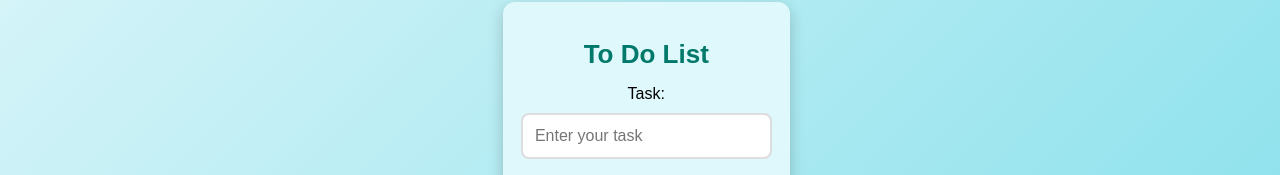
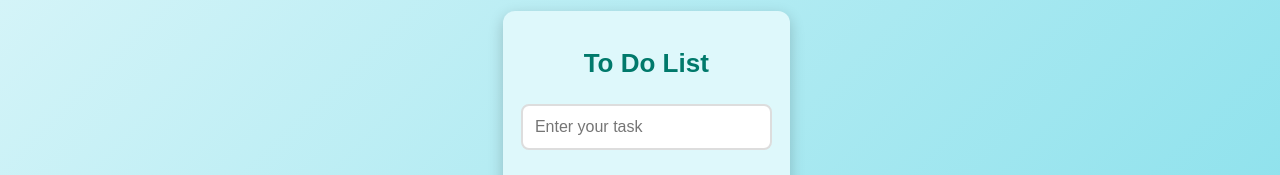
Before and after one commit to DeviLalitha11/ToDoList, a React (Create React App) app in the folder frontend/: page / in a window 1280 px wide. Shown: the part 260-435 px from the top of the page. Built offline with nearby package versions, Linux system fonts and the light colour scheme; no server answers.

Commit message:
Update App.js

```diff
--- a/frontend/src/App.js
+++ b/frontend/src/App.js
@@ -54,7 +54,6 @@ const App = () => {
     <div className='container'>
       <h1>To Do List</h1>
       <form onSubmit={addOrEditData}>
-        <label>Task:</label>
         <input
           type='text'
           placeholder='Enter your task'
```
